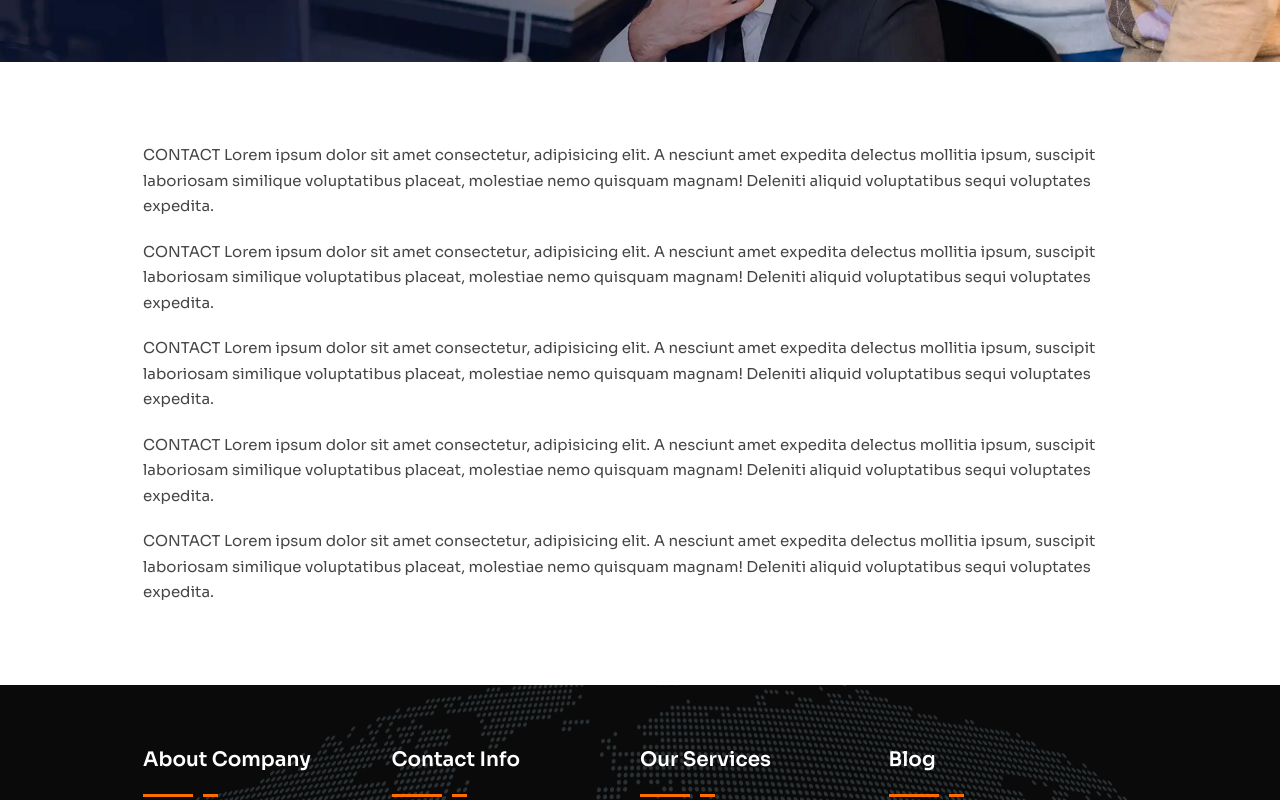
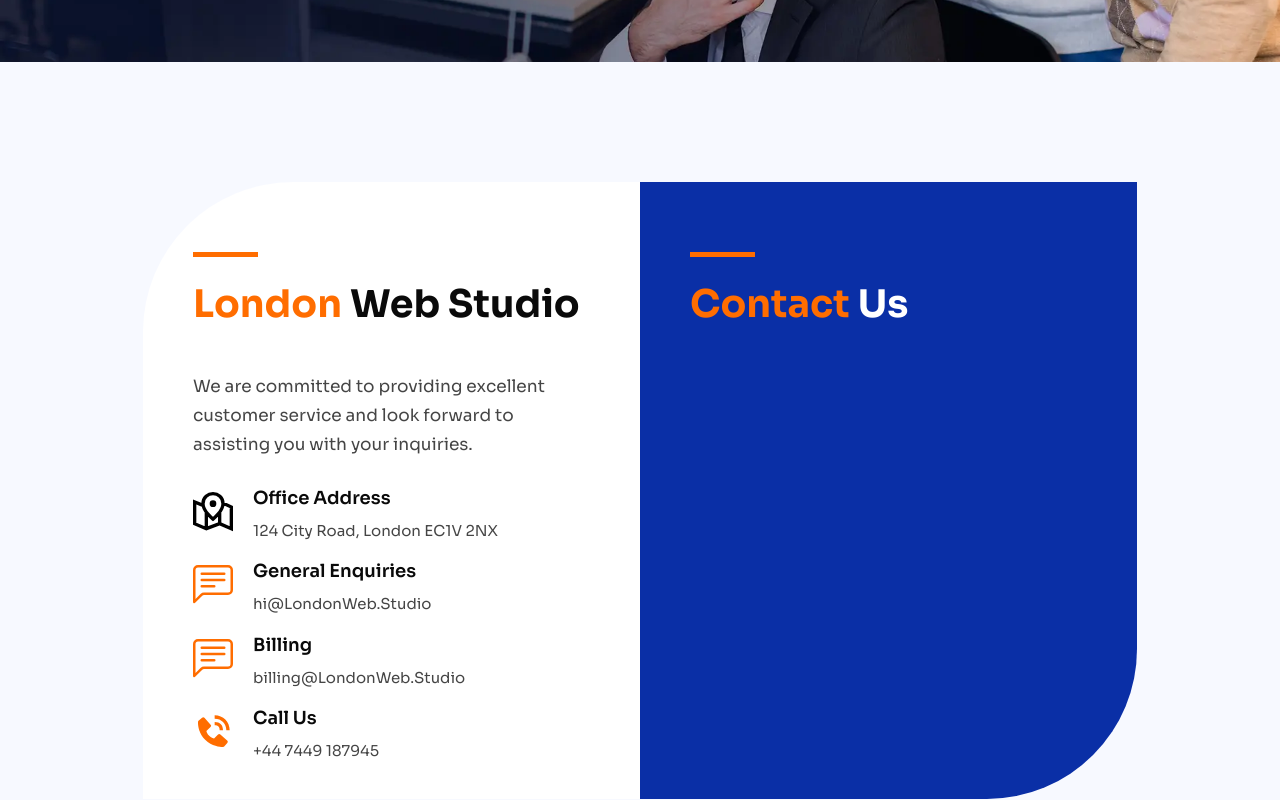
Before and after one commit to G2Sgit/g2s-next14-website, a Next.js app: page /contact in a window 1280 px wide. Shown: the part 540-1340 px from the top of the page. Built offline with nearby package versions, Linux system fonts and the light colour scheme.

Commit message:
contacts

```diff
--- a/app/contact/page.jsx
+++ b/app/contact/page.jsx
@@ -1,7 +1,9 @@
 import Section from "@/components/Section/Section";
 import Container from "../../components/Container/Container";
 import PageHero from "@/components/PageHero/PageHero";
+import ContactsDetails from "@/components/ContactPageComponents/ContactsDetails/ContactsDetails";
 import Paragraph from "@/components/Paragraph/Paragraph";
+import ContactsMap from "@/components/ContactPageComponents/ContactsMap/ContactsMap";
 
 export const metadata = {
   title: "Contact",
@@ -19,40 +21,8 @@ const ContactPage = () => {
         watermark="Contact"
         primary={true}
       />
-      <Section>
-        <Container>
-          <Paragraph
-            content="CONTACT Lorem ipsum dolor sit amet consectetur, adipisicing elit. A nesciunt
-            amet expedita delectus mollitia ipsum, suscipit laboriosam similique
-            voluptatibus placeat, molestiae nemo quisquam magnam! Deleniti
-            aliquid voluptatibus sequi voluptates expedita."
-          />
-          <Paragraph
-            content="CONTACT Lorem ipsum dolor sit amet consectetur, adipisicing elit. A nesciunt
-            amet expedita delectus mollitia ipsum, suscipit laboriosam similique
-            voluptatibus placeat, molestiae nemo quisquam magnam! Deleniti
-            aliquid voluptatibus sequi voluptates expedita."
-          />
-          <Paragraph
-            content="CONTACT Lorem ipsum dolor sit amet consectetur, adipisicing elit. A nesciunt
-            amet expedita delectus mollitia ipsum, suscipit laboriosam similique
-            voluptatibus placeat, molestiae nemo quisquam magnam! Deleniti
-            aliquid voluptatibus sequi voluptates expedita."
-          />
-          <Paragraph
-            content="CONTACT Lorem ipsum dolor sit amet consectetur, adipisicing elit. A nesciunt
-            amet expedita delectus mollitia ipsum, suscipit laboriosam similique
-            voluptatibus placeat, molestiae nemo quisquam magnam! Deleniti
-            aliquid voluptatibus sequi voluptates expedita."
-          />
-          <Paragraph
-            content="CONTACT Lorem ipsum dolor sit amet consectetur, adipisicing elit. A nesciunt
-            amet expedita delectus mollitia ipsum, suscipit laboriosam similique
-            voluptatibus placeat, molestiae nemo quisquam magnam! Deleniti
-            aliquid voluptatibus sequi voluptates expedita."
-          />
-        </Container>
-      </Section>
+      <ContactsDetails sectionTitle="Contact Links & Contact Form" hidden={true}/>
+      <ContactsMap />
     </main>
   );
 };
--- a/app/globals.scss
+++ b/app/globals.scss
@@ -5,9 +5,11 @@
   --primaryNavColor: #101010;
   --lightTextColor: #ffffff;
   --linkActiveColor: #0b70e1;
-  --buttonColor: #0a2fa6;
+  --buttonColor: #3970ff;
   --primaryBackgroundColor: #ffffff;
   --secondaryBackgroundColor: #f5f7fc;
+  --lightContactsBackgroundColor: #F7F9ff;
+  --darkContactsBackgroundColor: #0a2fa6;
   --darkBackgroundColor: #000000;
   --primaryBorderRadius: 20px;
   --navBorderColor: rgba(0, 0, 0, 0.06);
--- /dev/null
+++ b/components/ContactPageComponents/ContactsDetails/ContactsDetails.jsx
@@ -0,0 +1,34 @@
+import css from "./ContactsDetails.module.scss";
+import Container from "@/components/Container/Container";
+import ContactsHeading from "../ContactsHeading/ContactsHeading";
+import ContactsParagraph from "../ContactsParagraph/ContactsParagraph";
+import ContactsList from "../ContactsList/ContactsList";
+
+const ContactsDetails = ({ sectionTitle, hidden }) => {
+  return (
+    <section className={css.section}>
+      <Container>
+        <h2 className={hidden ? css.titleHid : css.title}>{sectionTitle}</h2>
+        <div className={css.thumb}>
+          <div className={css["left-column"]}>
+            <ContactsHeading text="London Web Studio" />
+            <ContactsParagraph text="We are committed to providing excellent customer service and look forward to assisting you with your inquiries." />
+            <ContactsList
+              contacts={{
+                address: "124 City Road, London EC1V 2NX",
+                mailGeneral: "hi@LondonWeb.Studio",
+                mailBilling: "billing@LondonWeb.Studio",
+                phone: "+44 7449 187945",
+              }}
+            />
+          </div>
+          <div className={css["right-column"]}>
+            <ContactsHeading text="Contact Us" light={true} />
+          </div>
+        </div>
+      </Container>
+    </section>
+  );
+};
+
+export default ContactsDetails;
--- /dev/null
+++ b/components/ContactPageComponents/ContactsDetails/ContactsDetails.module.scss
@@ -0,0 +1,56 @@
+.section {
+    padding: 120px 20px;
+    background-color: var(--lightContactsBackgroundColor);
+}
+
+.title {
+    padding-top: 30px;
+    padding-bottom: 30px;
+    font-size: 38px;
+    font-weight: 700;
+    line-height: 1.7;
+    text-align: center;
+    color: var(--accentColor);
+
+    &Hid {
+        position: absolute;
+        white-space: nowrap;
+        width: 1px;
+        height: 1px;
+        overflow: hidden;
+        border: 0;
+        padding: 0;
+        clip: rect(0 0 0 0);
+        -webkit-clip-path: inset(50%);
+                clip-path: inset(50%);
+        margin: -1px;
+    }
+}
+
+
+.thumb {
+    display: flex;
+    flex-wrap: nowrap;
+    justify-content: center;
+    align-items: stretch;
+}
+
+.left-column {
+    padding-top: 70px;
+    padding-left: 50px;
+    padding-right: 50px;
+    padding-bottom: 35px;
+    width: 50%;
+    background-color: var(--primaryBackgroundColor);
+    border-top-left-radius: 150px;
+}
+
+.right-column {
+    padding-top: 70px;
+    padding-left: 50px;
+    padding-right: 50px;
+    padding-bottom: 35px;
+    width: 50%;
+    border-bottom-right-radius: 150px;
+    background-color: var(--darkContactsBackgroundColor);
+}
--- /dev/null
+++ b/components/ContactPageComponents/ContactsHeading/ContactsHeading.jsx
@@ -0,0 +1,16 @@
+import css from "./ContactsHeading.module.scss";
+
+const ContactsHeading = ({ text, light }) => {
+  const arr = text.split(" ");
+  const accentTextArray = arr.splice(0, 1);
+  const accentText = accentTextArray[0];
+  const otherText = arr.join(" ");
+  return (
+    <h3 className={light ? css["title-light"] : css["title-dark"]}>
+      <span className={css["accent-text"]}>{accentText}&nbsp;</span>
+      {otherText}
+    </h3>
+  );
+};
+
+export default ContactsHeading;
--- /dev/null
+++ b/components/ContactPageComponents/ContactsHeading/ContactsHeading.module.scss
@@ -0,0 +1,35 @@
+%title {
+    position: relative;
+    padding-top: 28px;
+    padding-bottom: 25px;
+    font-size: 38px;
+    font-weight: 700;
+
+    &::before {
+        position: absolute;
+        top: 0;
+        left: 0;
+        display: block;
+        content: "";
+        width: 65px;
+        height: 5px;
+        background-color: var(--accentColor);
+    }
+}
+
+.title-dark {
+    @extend %title;
+    color: var(--secondaryTextColor);
+
+}
+
+.title-light {
+    @extend %title;
+    color: var(--lightTextColor);
+}
+
+
+
+.accent-text {
+    color: var(--accentColor);
+}
--- /dev/null
+++ b/components/ContactPageComponents/ContactsList/ContactsList.jsx
@@ -0,0 +1,42 @@
+import css from "./ContactsList.module.scss"
+import { GrMapLocation } from "react-icons/gr";
+import { BsChatLeftText } from "react-icons/bs";
+import { BiSolidPhoneCall } from "react-icons/bi";
+
+const ContactsList = ({ contacts }) => {
+    const { address, mailGeneral, mailBilling, phone } = contacts;
+    return (
+        <ul className={css.list}>
+            <li className={css.item}>
+                <GrMapLocation className={css.icon}/>
+                <div className={css["text-thumb"]}>
+                    <h4 className={css.title}>Office Address</h4>
+                    <p className={css.text}>{address}</p>
+                </div>
+            </li>
+            <li className={css.item}>
+                <BsChatLeftText className={css.icon}/>
+                <div className={css["text-thumb"]}>
+                    <h4 className={css.title}>General Enquiries</h4>
+                    <p className={css.text}>{mailGeneral}</p>
+                </div>
+            </li>
+            <li className={css.item}>
+                <BsChatLeftText className={css.icon}/>
+                <div className={css["text-thumb"]}>
+                    <h4 className={css.title}>Billing</h4>
+                    <p className={css.text}>{mailBilling}</p>
+                </div>
+            </li>
+            <li className={css.item}>
+                <BiSolidPhoneCall className={css.icon}/>
+                <div className={css["text-thumb"]}>
+                    <h4 className={css.title}>Call Us</h4>
+                    <p className={css.text}>{phone}</p>
+                </div>
+            </li>
+        </ul>
+    )
+}
+
+export default ContactsList;
--- /dev/null
+++ b/components/ContactPageComponents/ContactsList/ContactsList.module.scss
@@ -0,0 +1,35 @@
+.list {
+    list-style: none;
+}
+
+.item {
+    display: flex;
+    align-items: center;
+
+    &:not(:first-child) {
+        margin-top: 10px;
+    }
+}
+
+.icon {
+    margin-right: 20px;
+    width: 40px;
+    height: 40px;
+    fill: var(--accentColor);
+    color: var(--accentColor);
+}
+
+.title {
+    font-size: 18px;
+    font-weight: 600;
+    letter-spacing: normal;
+    line-height: 2.11;
+    color: var(--secondaryTextColor);
+}
+
+.text {
+    font-size: 15px;
+    letter-spacing: normal;
+    line-height: 1.7;
+    color: var(--primaryTextColor);
+}
--- /dev/null
+++ b/components/ContactPageComponents/ContactsMap/ContactsMap.jsx
@@ -0,0 +1,21 @@
+import Container from "@/components/Container/Container";
+import css from "./ContactsMap.module.scss";
+import ContactsHeading from "../ContactsHeading/ContactsHeading";
+
+const ContactsMap = () => {
+  return (
+    <section className={css.section}>
+        <iframe
+          src="https://www.google.com/maps/embed?pb=!1m18!1m12!1m3!1d2482.2354166450828!2d-0.09124812361703402!3d51.52724180925393!2m3!1f0!2f0!3f0!3m2!1i1024!2i768!4f13.1!3m3!1m2!1s0x48761ca671a415eb%3A0xba3bb840e2e16b33!2zMTI0IENpdHkgUmQsIExvbmRvbiBFQzFWIDJOWCwg0JLQtdC70LjQutCwINCR0YDQuNGC0LDQvdGW0Y8!5e0!3m2!1suk!2sua!4v1701732943391!5m2!1suk!2sua"
+          width="100%"
+          height="450"
+          style={{ border: "2px solid #eeeeee" }}
+          allowFullScreen=""
+          loading="lazy"
+          referrerPolicy="no-referrer-when-downgrade"
+        ></iframe>
+    </section>
+  );
+};
+
+export default ContactsMap;
--- /dev/null
+++ b/components/ContactPageComponents/ContactsMap/ContactsMap.module.scss
@@ -0,0 +1,4 @@
+.section {
+    padding-top: 10px;
+    padding-bottom: 10px;
+}
--- /dev/null
+++ b/components/ContactPageComponents/ContactsParagraph/ContactsParagraph.jsx
@@ -0,0 +1,9 @@
+import css from "./ContactsParagraph.module.scss";
+
+const ContactsParagraph = ({ text }) => {
+    return (
+        <p className={css.text}>{text}</p>
+    )
+}
+
+export default ContactsParagraph;
--- /dev/null
+++ b/components/ContactPageComponents/ContactsParagraph/ContactsParagraph.module.scss
@@ -0,0 +1,7 @@
+.text {
+    padding-top: 20px;
+    padding-bottom: 20px;
+    font-size: 17px;
+    line-height: 1.7;
+    color: var(--primaryTextColor);
+}
```
